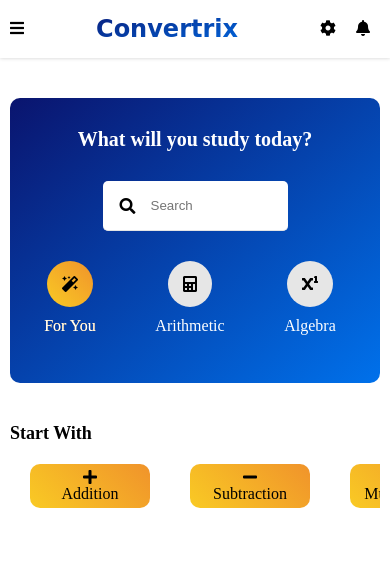
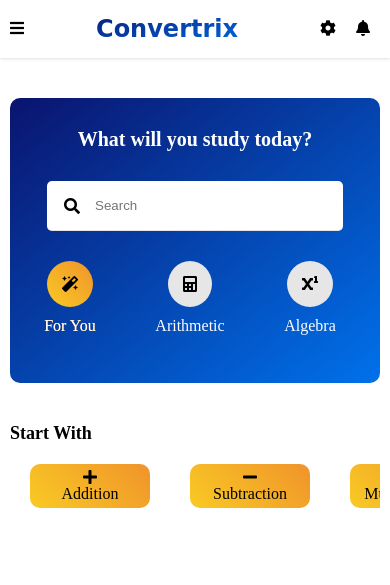
Before and after one commit to SudeepWebDev/mathopedia, a plain HTML site: page index.html in a window 390 px wide. Shown: the top 585 px of the page. Drawn offline with Linux system fonts and the light colour scheme; files whose address does not match are found by name.

Commit message:
Update responsive.css

```diff
--- a/css/responsive.css
+++ b/css/responsive.css
@@ -18,6 +18,9 @@
     h2 {
         font-size: 18px;
     }
+    .search-bar {
+        width: 80%;
+    }
 
     .footer-links {
         flex-wrap: wrap;
```
